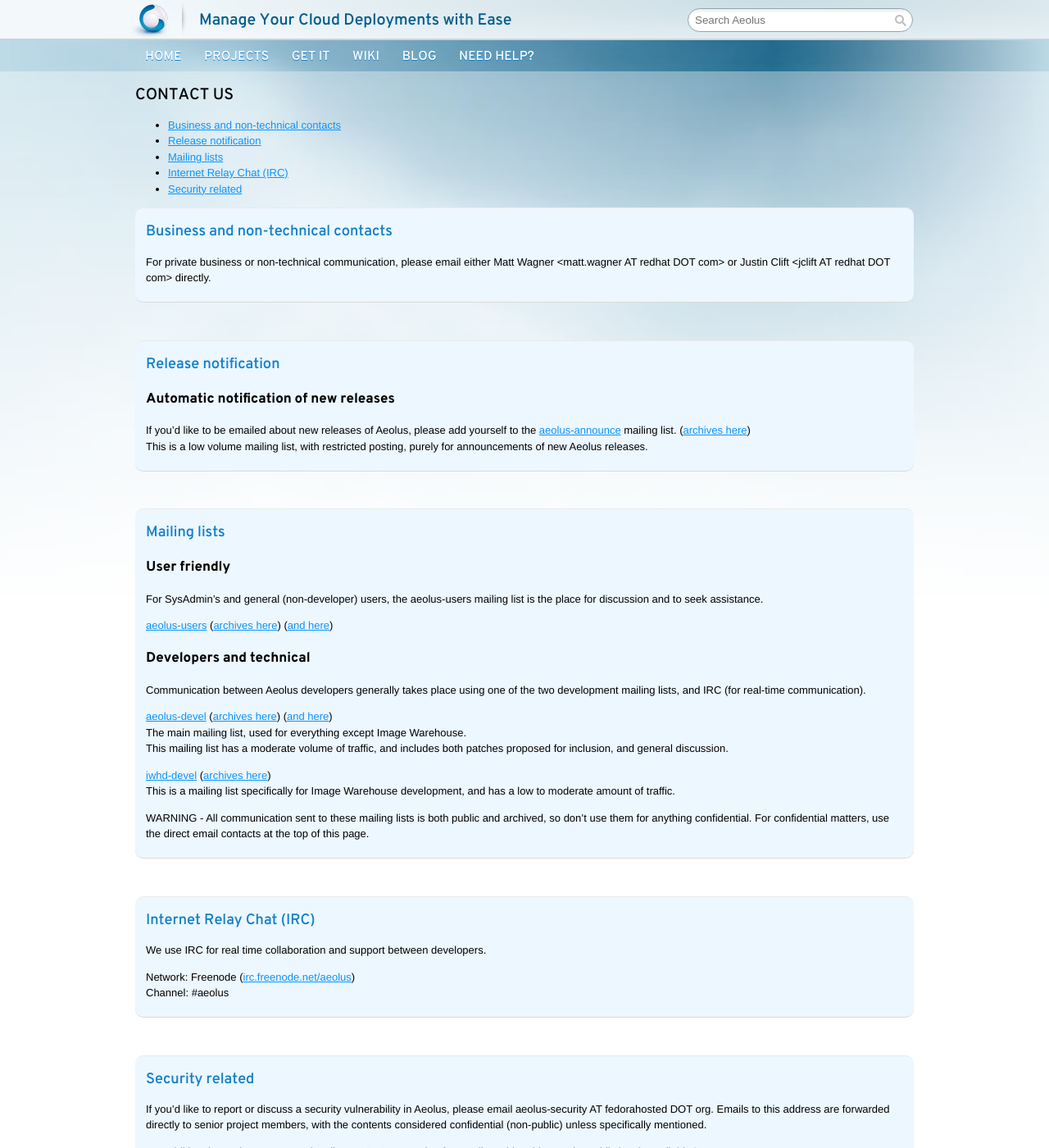
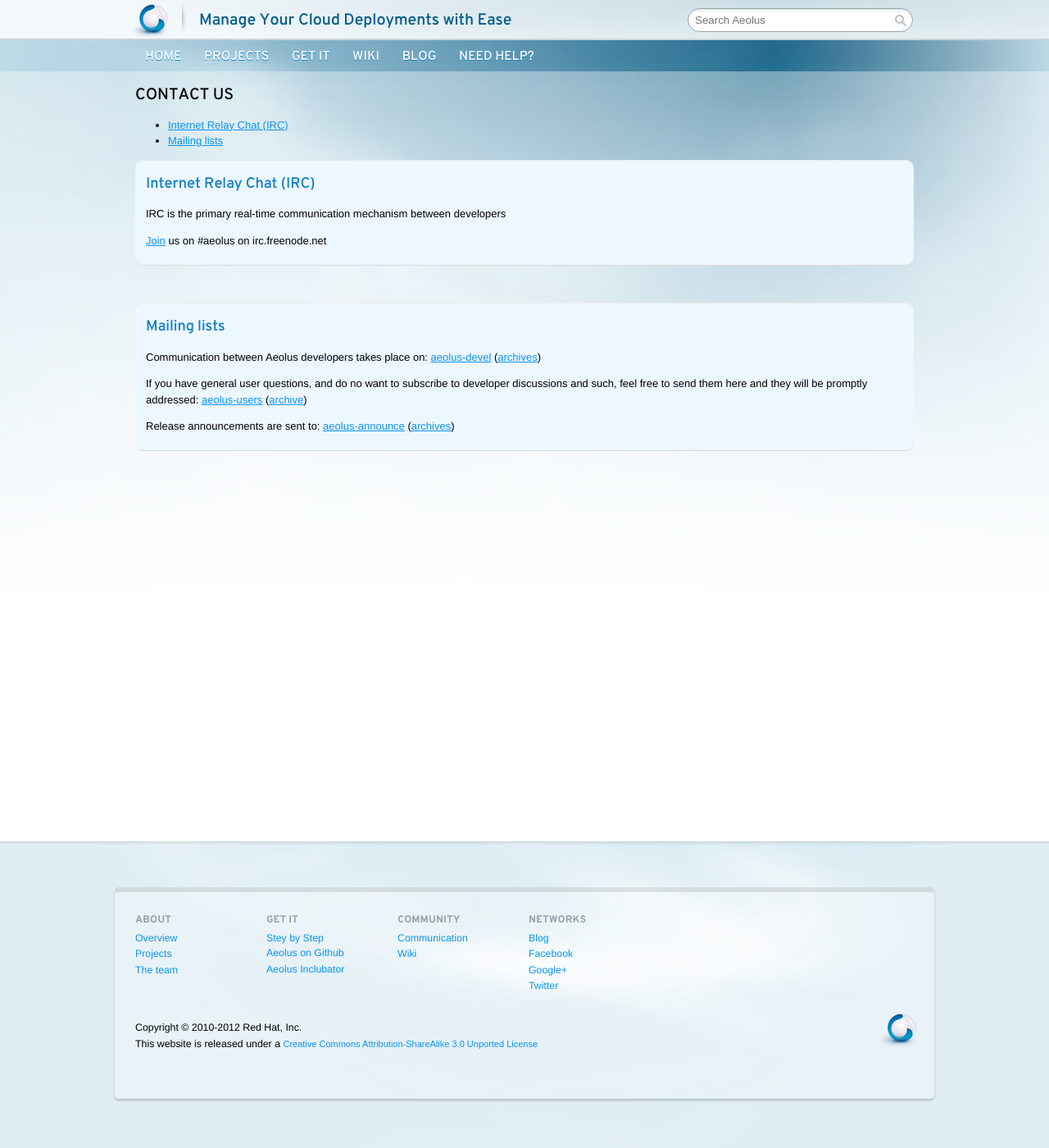
Before and after one commit to aeolusproject/aeolusproject.github.com, a Jekyll site: the page built from contact.md, in a window 1280 px wide and 1400 px high. Shown: the whole window at 82% size. Built offline with Jekyll 4.4.1, drawn with Linux system fonts in a browser that asks for light colours; nearby versions of some CDN libraries; comment, search, counter and statistics services are not loaded; some of the changed text lies outside the part shown.

Commit message:
revamp / simplify contact us page

```diff
--- a/contact.md
+++ b/contact.md
@@ -9,96 +9,32 @@
 Contact Us
 ==========
 
--   [Business and non-technical contacts](#business)
--   [Release notification](#release)
+-   [Internet Relay Chat (IRC)](#irc)
 -   [Mailing lists](#maillists)
--   [Internet Relay Chat (IRC)](#irc)
--   [Security related](#security)
 
 <div class="section-grouping">
-## Business and non-technical contacts
+## Internet Relay Chat (IRC)
 
-For private business or non-technical communication, please email either
-**Matt Wagner** \<matt.wagner AT redhat DOT com\> or **Justin Clift**
-\<jclift AT redhat DOT com\> directly.
-</div>
-<br />
+IRC is the primary real-time communication mechanism between developers
 
-<div class="section-grouping">
-## Release notification
-
-### Automatic notification of new releases
-
-If you'd like to be emailed about new releases of Aeolus, please add
-yourself to the
-[aeolus-announce](https://lists.fedorahosted.org/mailman/listinfo/aeolus-announce)
-mailing list. ([archives
-here](https://lists.fedorahosted.org/pipermail/aeolus-announce/))
-This is a low volume mailing list, with restricted posting, purely for
-announcements of new Aeolus releases.
+[Join](irc://irc.freenode.net/aeolus) us on #aeolus on irc.freenode.net
 </div>
 <br />
 
 <div class="section-grouping">
 ## Mailing lists
 
-### User friendly
+Communication between Aeolus developers takes place on:
+[aeolus-devel](https://lists.fedorahosted.org/mailman/listinfo/aeolus-devel)
+([archives](https://lists.fedorahosted.org/pipermail/aeolus-devel/))
 
-For SysAdmin's and general (non-developer) users, the aeolus-users mailing list
-is the place for discussion and to seek assistance.
+If you have general user questions, and do no want to subscribe to
+developer discussions and such, feel free to send them here and they
+will be promptly addressed:
+[aeolus-users](https://lists.fedorahosted.org/mailman/listinfo/aeolus-users)
+([archive](https://lists.fedorahosted.org/pipermail/aeolus-users/))
 
-[aeolus-users](https://lists.fedorahosted.org/mailman/listinfo/aeolus-users)
-([archives
-here](http://news.gmane.org/group/gmane.comp.cloud.aeolus.user)) ([and
-here](https://lists.fedorahosted.org/pipermail/aeolus-users/))
-
-### Developers and technical
-
-Communication between Aeolus developers generally takes place using one of the
-two development mailing lists, and IRC (for real-time communication).
-
-[aeolus-devel](https://lists.fedorahosted.org/mailman/listinfo/aeolus-devel)
-([archives
-here](http://news.gmane.org/group/gmane.comp.cloud.aeolus.devel)) ([and
-here](https://lists.fedorahosted.org/pipermail/aeolus-devel/))
-The main mailing list, used for everything except Image Warehouse.
-This mailing list has a moderate volume of traffic, and includes both
-patches proposed for inclusion, and general discussion.
-
-[iwhd-devel](https://lists.fedorahosted.org/mailman/listinfo/iwhd-devel)
-([archives here](https://lists.fedorahosted.org/pipermail/iwhd-devel/))
-This is a mailing list specifically for Image Warehouse development,
-and has a low to moderate amount of traffic.
-
-**WARNING -** All communication sent to these mailing lists is both public and
-archived, so don't use them for anything confidential. For confidential
-matters, use the direct email contacts at the top of this page.
+Release announcements are sent to:
+[aeolus-announce](https://lists.fedorahosted.org/mailman/listinfo/aeolus-announce)
+([archives](https://lists.fedorahosted.org/pipermail/aeolus-announce/))
 </div>
-<br />
-
-<div class="section-grouping">
-## Internet Relay Chat (IRC)
-
-We use IRC for real time collaboration and support between developers.
-
-**Network:** Freenode ([irc.freenode.net/aeolus](irc://irc.freenode.net/aeolus))
-**Channel:** #aeolus
-</div>
-<br />
-
-<div class="section-grouping">
-## Security related
-
-If you'd like to report or discuss a security vulnerability in Aeolus,
-please email aeolus-security AT fedorahosted DOT org. Emails to this
-address are forwarded directly to senior project members, with the
-contents considered confidential (non-public) unless specifically
-mentioned.
-
-For additional security, you can optionally use GPG encryption for
-emails to this address. The public key is available
-[here](keys/aeolus-security-public-gpg-key.asc "Aeolus-security public GPG key").
-
-Someone **WILL** get back to you, though it could be 24 - 48 hours
-(that's unusual).
-</div>
```
